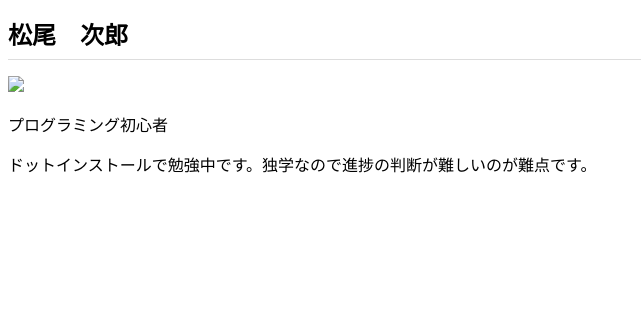
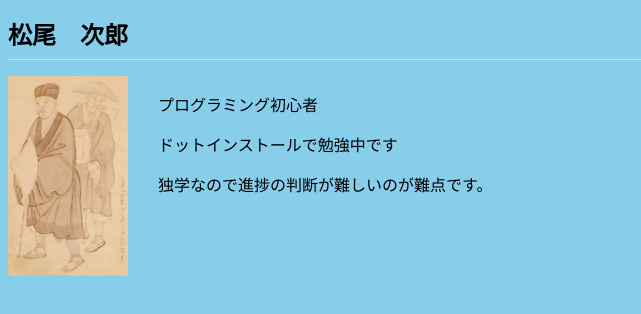
Before and after one commit to fumio-inanobe/fumio-inanobe.github.io, a plain HTML site: page index.html in a window 1280 px wide. Shown: the whole page, without its empty margins (0-641 px from the left). Drawn offline with Linux system fonts and the light colour scheme.

Commit message:
Add files via upload

```diff
--- a/css/styles.css
+++ b/css/styles.css
@@ -1,5 +1,20 @@
+body{
+  background: skyblue;
+}
 h1 {
   font-size: 24px;
   padding-bottom: 8px;
   border-bottom: 1px solid #ddd;
+
 }
+
+section{
+  display: flex;
+}
+
+img{
+  width: 120px;
+  height: 200px;
+  margin-right: 30px;
+
+}
--- a/index.html
+++ b/index.html
@@ -9,9 +9,19 @@
 </head>
 <body>
   <h1>松尾　次郎</h1>
-  <img src="img/Basho.jpg">
-  <p>プログラミング初心者</p>
-  <p>ドットインストールで勉強中です。独学なので進捗の判断が難しいのが難点です。</p>
+  <section>
+    <div>
+      <img src="img/Basho.jpg">
+    </div>
+    <div>
+      <p>プログラミング初心者</p>
+      <p>ドットインストールで勉強中です</p>
+      <p>独学なので進捗の判断が難しいのが難点です。</p>
+    </div>
+
+  </section>
+
+
 
 </body>
 </html>
```
Also changed, not shown: img/Basho.jpg (added).
